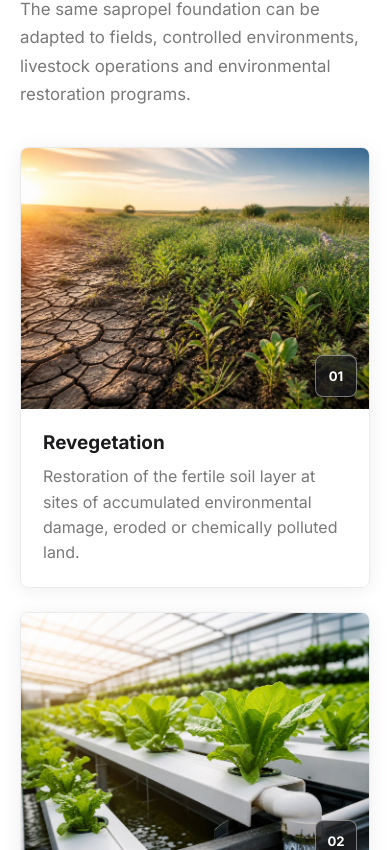
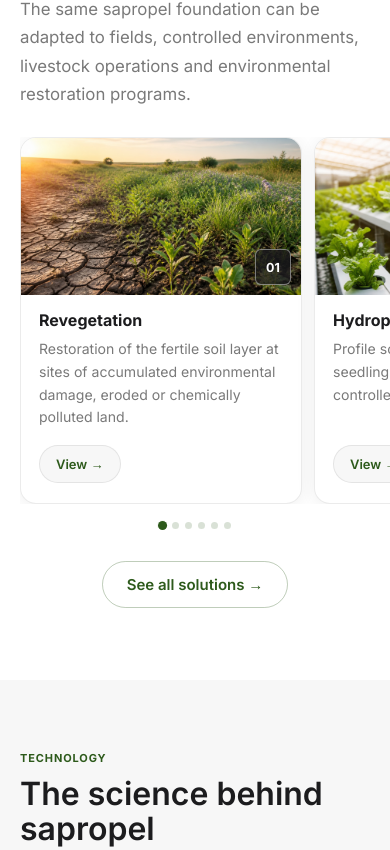
Before and after one commit to msagrosolver/agrosapro, a React (Vite) app: page / in a window 390 px wide. Shown: the part 2134-2984 px from the top of the page. Built offline with nearby package versions, Linux system fonts and the light colour scheme.

Commit message:
“mobile_home_solutions”

```diff
--- a/src/components/Solutions/Solutions.css
+++ b/src/components/Solutions/Solutions.css
@@ -8,6 +8,14 @@
   gap: 24px;
   margin-top: 38px;
   align-items: stretch;
+}
+
+.solutions__mobile {
+  display: none;
+}
+
+.solutions__grid--desktop {
+  display: grid;
 }
 
 .solution-card-link {
@@ -85,6 +93,25 @@
   flex: 1;
 }
 
+.solutions__view-all {
+  display: inline-flex;
+  align-items: center;
+  gap: 6px;
+  color: var(--color-primary);
+  font-size: 15px;
+  font-weight: 600;
+  text-decoration: none;
+  padding: 10px 24px;
+  border: 1.5px solid rgba(45, 90, 27, 0.3);
+  border-radius: 999px;
+  transition: all 0.2s ease;
+}
+
+.solutions__view-all:hover {
+  background: var(--color-primary-light);
+  border-color: var(--color-primary);
+}
+
 @media (max-width: 1024px) {
   .solutions__grid {
     grid-template-columns: repeat(2, 1fr);
@@ -92,7 +119,131 @@
 }
 
 @media (max-width: 640px) {
-  .solutions__grid {
-    grid-template-columns: 1fr;
+  .solutions__grid--desktop {
+    display: none;
+  }
+
+  .solutions__mobile {
+    display: block;
+    margin-top: 28px;
+  }
+
+  .solutions__swipe-track {
+    display: flex;
+    overflow-x: scroll;
+    scroll-snap-type: x mandatory;
+    -webkit-overflow-scrolling: touch;
+    scrollbar-width: none;
+    gap: 12px;
+    padding-right: 40px;
+    margin-right: -20px;
+  }
+
+  .solutions__swipe-track::-webkit-scrollbar {
+    display: none;
+  }
+
+  .solutions__swipe-card {
+    flex: 0 0 calc(100% - 48px);
+    scroll-snap-align: start;
+    border-radius: var(--radius-card);
+    overflow: hidden;
+    background: var(--color-bg);
+    border: 1px solid var(--color-border);
+    box-shadow: var(--shadow-card);
+    text-decoration: none;
+    color: inherit;
+    display: flex;
+    flex-direction: column;
+  }
+
+  .solutions__swipe-image {
+    position: relative;
+    width: 100%;
+    aspect-ratio: 16 / 9;
+    overflow: hidden;
+  }
+
+  .solutions__swipe-image img {
+    width: 100%;
+    height: 100%;
+    object-fit: cover;
+  }
+
+  .solutions__swipe-image span {
+    position: absolute;
+    right: 10px;
+    bottom: 10px;
+    display: inline-grid;
+    width: 36px;
+    height: 36px;
+    place-items: center;
+    border: 1px solid rgba(255, 255, 255, 0.42);
+    border-radius: 6px;
+    color: #fff;
+    background: rgba(28, 28, 30, 0.74);
+    font-size: 0.78rem;
+    font-weight: 800;
+  }
+
+  .solutions__swipe-body {
+    padding: 16px 18px 20px;
+    display: flex;
+    flex-direction: column;
+    flex: 1;
+  }
+
+  .solutions__swipe-body h3 {
+    margin: 0 0 8px;
+    color: var(--color-text);
+    font-size: 1rem;
+    font-weight: 700;
+    line-height: 1.2;
+  }
+
+  .solutions__swipe-body p {
+    margin: 0 0 16px;
+    color: var(--color-text-muted);
+    font-size: 0.88rem;
+    line-height: 1.6;
+    flex: 1;
+  }
+
+  .solutions__swipe-btn {
+    display: inline-flex;
+    align-items: center;
+    gap: 4px;
+    padding: 7px 16px;
+    background: var(--color-bg-section);
+    color: var(--color-primary);
+    border: 1px solid var(--color-border);
+    border-radius: var(--radius-pill);
+    font-size: 13px;
+    font-weight: 600;
+    align-self: flex-start;
+    margin-top: auto;
+  }
+
+  .solutions__dots {
+    display: flex;
+    justify-content: center;
+    gap: 6px;
+    margin-top: 18px;
+  }
+
+  .solutions__dot {
+    width: 7px;
+    height: 7px;
+    border-radius: 50%;
+    border: none;
+    background: rgba(45, 90, 27, 0.18);
+    cursor: pointer;
+    padding: 0;
+    transition: background 0.2s ease, transform 0.2s ease;
+  }
+
+  .solutions__dot--active {
+    background: var(--color-primary);
+    transform: scale(1.3);
   }
 }
--- a/src/components/Solutions/Solutions.jsx
+++ b/src/components/Solutions/Solutions.jsx
@@ -1,5 +1,5 @@
+import { useState, useRef } from 'react';
 import { Link } from 'react-router-dom';
-import { useState } from 'react';
 import revegetationImage from '../../assets/solution-revegetation.jpg';
 import hydroponicsImage from '../../assets/solution-hydroponics.jpg';
 import urbanGreenImage from '../../assets/solution-urban-green.jpg';
@@ -53,6 +53,16 @@ const solutions = [
 
 function Solutions() {
   const [hoveredCard, setHoveredCard] = useState(null);
+  const scrollRef = useRef(null);
+  const [activeIndex, setActiveIndex] = useState(0);
+
+  const handleScroll = () => {
+    if (!scrollRef.current) return;
+    const scrollLeft = scrollRef.current.scrollLeft;
+    const cardWidth = scrollRef.current.offsetWidth - 40;
+    const index = Math.round(scrollLeft / cardWidth);
+    setActiveIndex(index);
+  };
 
   return (
     <section id="solutions" className="solutions section">
@@ -66,7 +76,7 @@ function Solutions() {
           </p>
         </div>
 
-        <div className="solutions__grid">
+        <div className="solutions__grid solutions__grid--desktop">
           {solutions.map((solution, index) => (
             <Link
               to={solutionLinks[solution.title]}
@@ -86,7 +96,7 @@ function Solutions() {
                 }}
               >
                 <div className="solution-card__media">
-                  <img src={solution.image} alt="" />
+                  <img src={solution.image} alt="" loading="lazy" />
                   <span aria-hidden="true">{String(index + 1).padStart(2, '0')}</span>
                 </div>
                 <div className="solution-card__body">
@@ -98,22 +108,51 @@ function Solutions() {
           ))}
         </div>
 
-        <div style={{ textAlign: 'center', marginTop: '40px' }}>
-          <Link
-            to="/solutions"
-            style={{
-              display: 'inline-flex',
-              alignItems: 'center',
-              gap: '6px',
-              color: '#2D5A1B',
-              fontSize: '15px',
-              fontWeight: '600',
-              textDecoration: 'none',
-              padding: '10px 24px',
-              border: '1.5px solid rgba(45,90,27,0.3)',
-              borderRadius: '999px',
-            }}
-          >
+        <div className="solutions__mobile">
+          <div className="solutions__swipe-track" ref={scrollRef} onScroll={handleScroll}>
+            {solutions.map((solution, index) => (
+              <Link
+                key={solution.title}
+                to={solutionLinks[solution.title]}
+                className="solutions__swipe-card"
+              >
+                <div className="solutions__swipe-image">
+                  <img src={solution.image} alt={solution.title} loading="lazy" />
+                  <span aria-hidden="true">{String(index + 1).padStart(2, '0')}</span>
+                </div>
+                <div className="solutions__swipe-body">
+                  <h3>{solution.title}</h3>
+                  <p>{solution.description}</p>
+                  <span className="solutions__swipe-btn">View →</span>
+                </div>
+              </Link>
+            ))}
+          </div>
+
+          <div className="solutions__dots">
+            {solutions.map((_, i) => (
+              <button
+                key={i}
+                type="button"
+                className={`solutions__dot ${activeIndex === i ? 'solutions__dot--active' : ''}`}
+                onClick={() => {
+                  if (scrollRef.current) {
+                    const cardWidth = scrollRef.current.offsetWidth - 40;
+                    scrollRef.current.scrollTo({
+                      left: i * cardWidth,
+                      behavior: 'smooth',
+                    });
+                    setActiveIndex(i);
+                  }
+                }}
+                aria-label={solutions[i].title}
+              />
+            ))}
+          </div>
+        </div>
+
+        <div style={{ textAlign: 'center', marginTop: '32px' }}>
+          <Link to="/solutions" className="solutions__view-all">
             See all solutions →
           </Link>
         </div>
```
